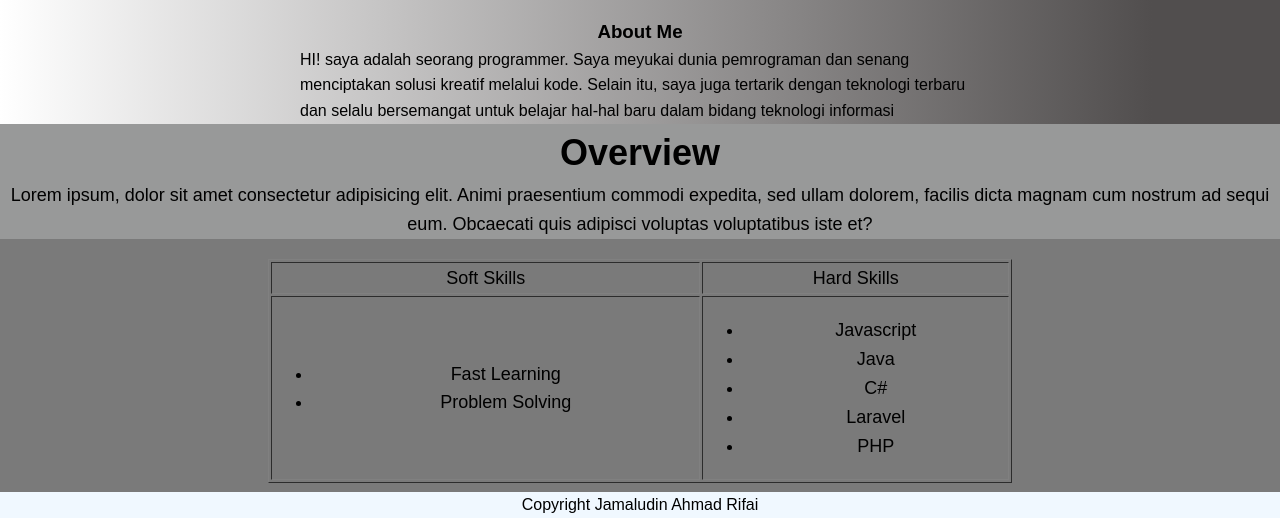
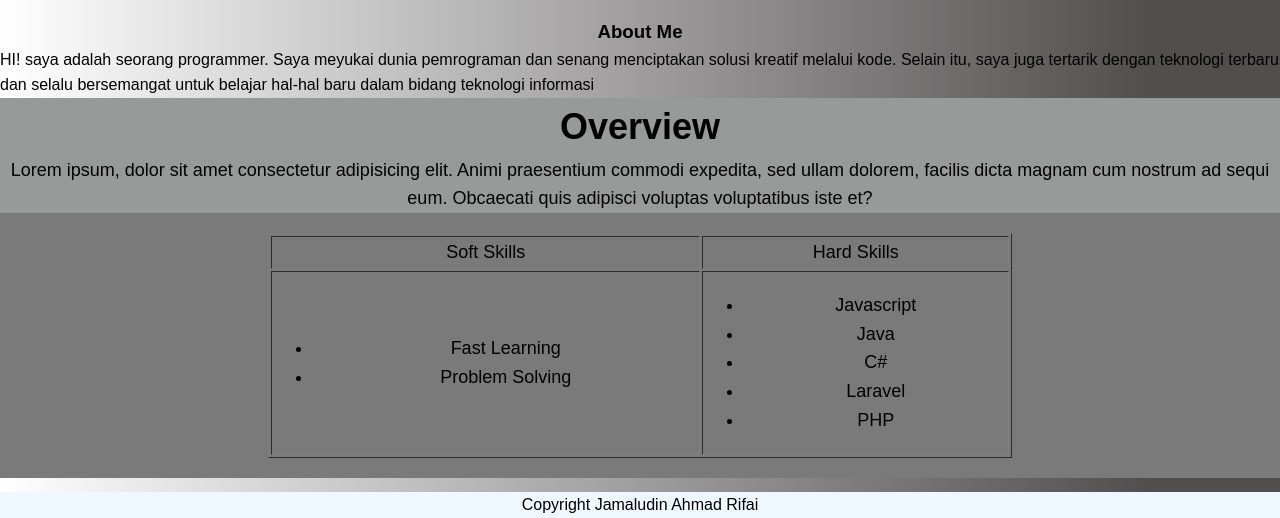
Before and after one commit to JamaludinAhmad/myprofile, a plain HTML site: page index.html in a window 1280 px wide. Shown: the part 282-800 px from the top of the page. Drawn offline with Linux system fonts and the light colour scheme.

Commit message:
no padding di about

```diff
--- a/style.css
+++ b/style.css
@@ -29,8 +29,8 @@ body {
 
 .about {
     /* background-color: aqua; */
-    padding-left: 300px;
-    padding-right: 300px;
+    /* padding-left: 300px;
+    padding-right: 300px; */
 
 }
 
```
